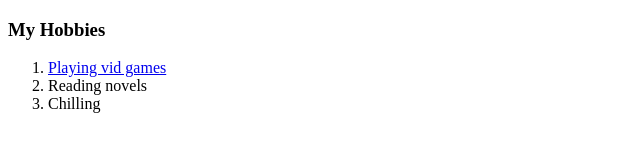
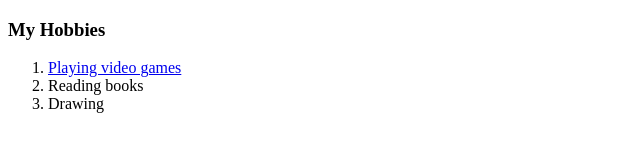
Before and after one commit to Mecach1/Chinedu, a plain HTML site: page hobbies.html in a window 1280 px wide. Shown: the full height of the page, 0-640 px from the left. Drawn offline with Linux system fonts and the light colour scheme.

Commit message:
Update hobbies.html

```diff
--- a/hobbies.html
+++ b/hobbies.html
@@ -7,9 +7,9 @@
   <body>
     <h3>My Hobbies</h3>
     <ol>
-      <li><a href="https://www.google.com">Playing vid games</a></li>
-      <li>Reading novels</li>
-      <li>Chilling</li>
+      <li><a href="https://www.google.com">Playing video games</a></li>
+      <li>Reading books</li>
+      <li>Drawing</li>
     </ol>
   </body>
 </html>
```
